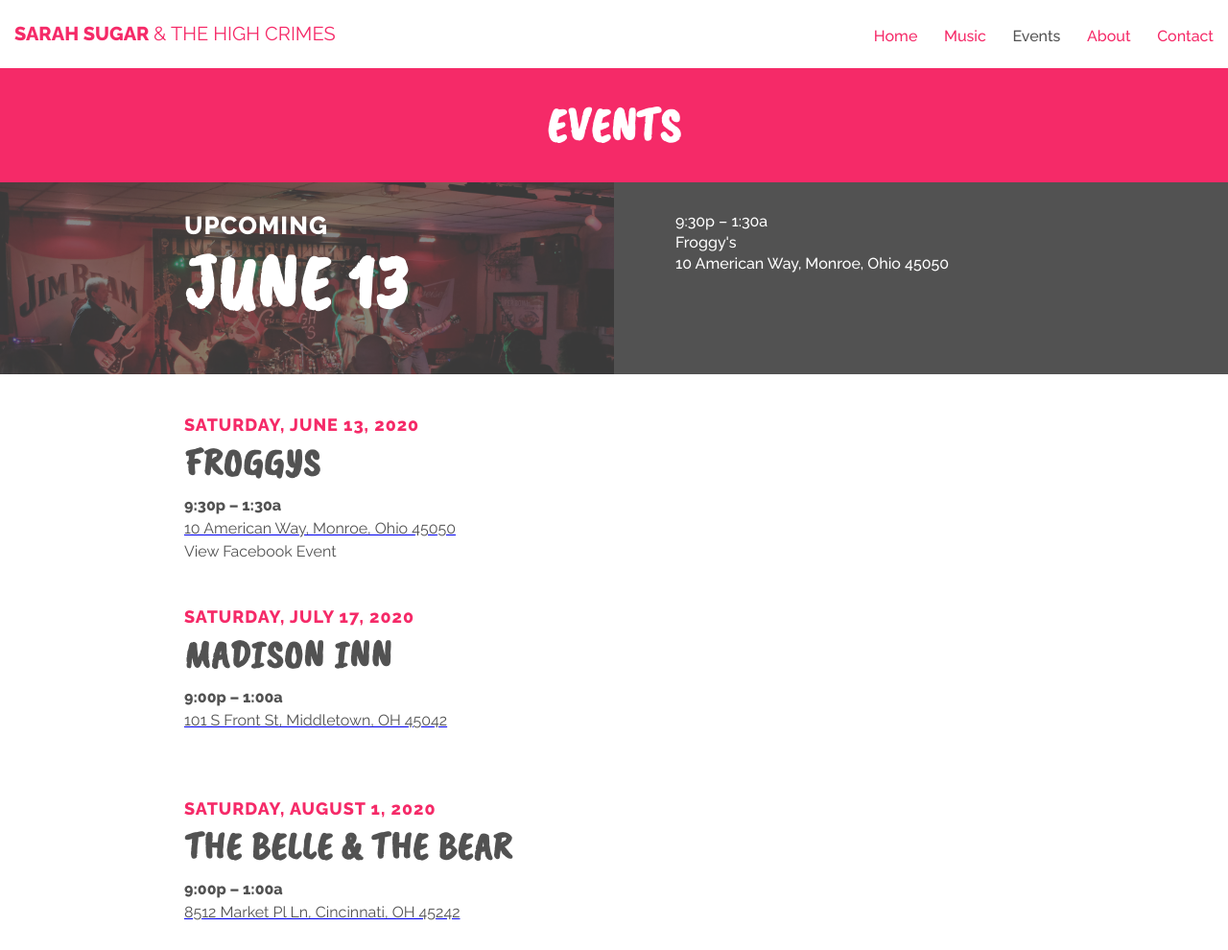
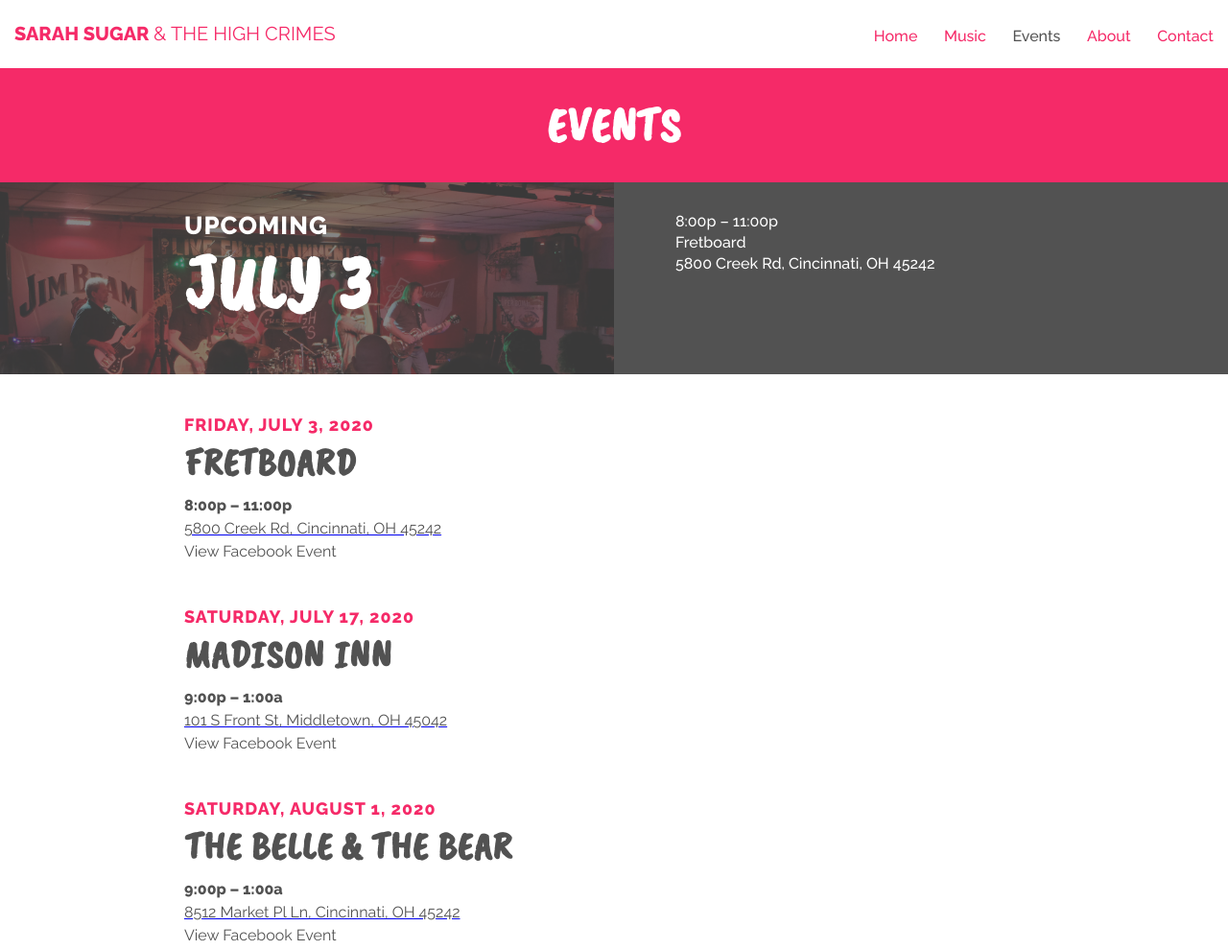
Before and after one commit to sarahsugawara/sarahsugar-website, a plain HTML site: page events.html in a window 1280 px wide. Shown: the top 990 px of the page at 96% size. Drawn offline with nearby package versions, Linux system fonts and the light colour scheme.

Commit message:
Updated events

```diff
--- a/events.html
+++ b/events.html
@@ -59,35 +59,35 @@
             <div class="image-overlay--dark-grey"></div>
             <div class="upcoming--text--container">
                 <h3 class="upcoming">Upcoming</h3>
-                <h4 class="upcoming--date">June 13</h4>
+                <h4 class="upcoming--date">July 3</h4>
             </div>
         </div>
         <div class="upcoming--container--2 page--grey">
-            <p>9:30p – 1:30a<br/>
-              Froggy's<br />
-              10 American Way, Monroe, Ohio 45050</p>
+            <p>8:00p – 11:00p<br/>
+              Fretboard<br />
+              5800 Creek Rd, Cincinnati, OH 45242</p>
         </div>
         <div class="all-gigs--container">
             <div class="gig--container">
-                <h3>Saturday, June 13, 2020</h3>
-                <h4>Froggys</h4>
-                <h5>9:30p – 1:30a</h5>
-                <a href="https://www.google.com/maps/place/FROGGYS/@39.4404666,-84.345938,17z/data=!3m1!4b1!4m5!3m4!1s0x88405eae328062cb:0x9a7c9e4c314727f5!8m2!3d39.4404625!4d-84.3437493"><p>10 American Way, Monroe, Ohio 45050</p></a>
-                <a class="facebook-link" href="https://www.facebook.com/events/442150416398079/"><p>View Facebook Event</p></a>
+                <h3>Friday, July 3, 2020</h3>
+                <h4>Fretboard</h4>
+                <h5>8:00p – 11:00p</h5>
+                <a href="https://www.google.com/maps/place/Fretboard+Brewing+Company/@39.2606679,-84.3699337,17z/data=!3m1!4b1!4m5!3m4!1s0x884053e45a36e205:0xa209834c4bb1f53f!8m2!3d39.2606638!4d-84.367745"><p>5800 Creek Rd, Cincinnati, OH 45242</p></a>
+                <a class="facebook-link" href="https://www.facebook.com/events/728177041268188/"><p>View Facebook Event</p></a>
             </div>
             <div class="gig--container">
                 <h3>Saturday, July 17, 2020</h3>
                 <h4>Madison Inn</h4>
                 <h5>9:00p – 1:00a</h5>
                 <a href="https://www.google.com/maps/place/Madison+Inn/@39.5230891,-84.4194426,17z/data=!3m1!4b1!4m5!3m4!1s0x884067f4aabc74f3:0xf48a2f27bd8fe990!8m2!3d39.523085!4d-84.4172539"><p>101 S Front St, Middletown, OH 45042</p></a>
-                <!-- <a class="facebook-link" href="https://www.facebook.com/events/442150416398079/"><p>View Facebook Event</p></a> -->
+                <a class="facebook-link" href="https://www.facebook.com/events/1114847702247762/"><p>View Facebook Event</p></a>
             </div>
             <div class="gig--container">
               <h3>Saturday, August 1, 2020</h3>
               <h4>The Belle & the Bear</h4>
               <h5>9:00p – 1:00a</h5>
               <a href="https://www.google.com/maps/place/The+Belle+and+the+Bear/@39.237289,-84.3498273,17z/data=!3m1!4b1!4m5!3m4!1s0x8840559d3d3be897:0x3fd93de0e11c2eb3!8m2!3d39.237289!4d-84.3476333"><p>8512 Market Pl Ln, Cincinnati, OH 45242</p></a>
-              <!-- <p class="facebook-link" href="https://www.facebook.com/events/1461234277371665/"><p>View Facebook Event</p></a> -->
+              <p class="facebook-link" href="https://www.facebook.com/events/534989733815062/"><p>View Facebook Event</p></a>
           </div>
             <div class="gig--container">
                 <h3>Thursday, September 17, 2020</h3>
@@ -108,7 +108,7 @@
               <h4>The Belle & the Bear</h4>
               <h5>9:00p – 1:00a</h5>
               <a href="https://www.google.com/maps/place/The+Belle+and+the+Bear/@39.237289,-84.3498273,17z/data=!3m1!4b1!4m5!3m4!1s0x8840559d3d3be897:0x3fd93de0e11c2eb3!8m2!3d39.237289!4d-84.3476333"><p>8512 Market Pl Ln, Cincinnati, OH 45242</p></a>
-              <!-- <p class="facebook-link" href="https://www.facebook.com/events/1461234277371665/"><p>View Facebook Event</p></a> -->
+              <p class="facebook-link" href="https://www.facebook.com/events/508614666704917/"><p>View Facebook Event</p></a>
           </div>
             <div class="gig--container">
                 <h3>Saturday, January 30, 2021</h3>
```
Also changed, not shown: index.html (+4 -4 lines).
